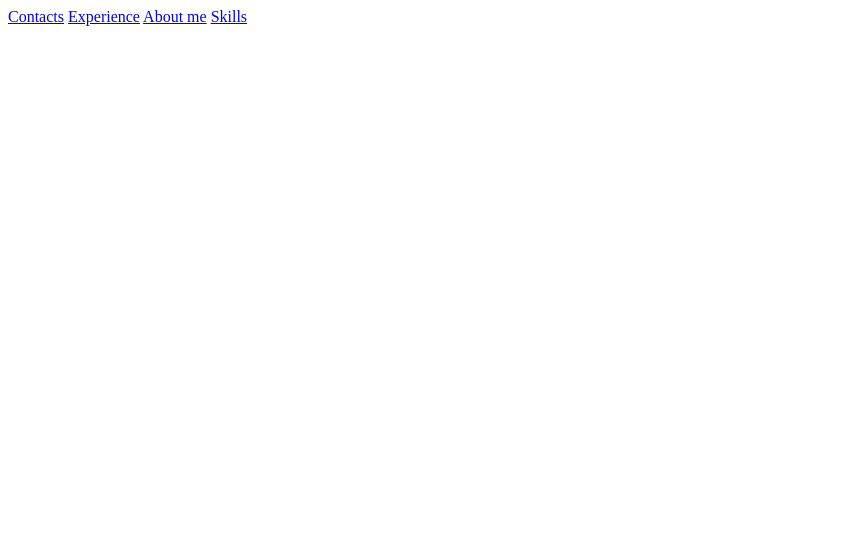
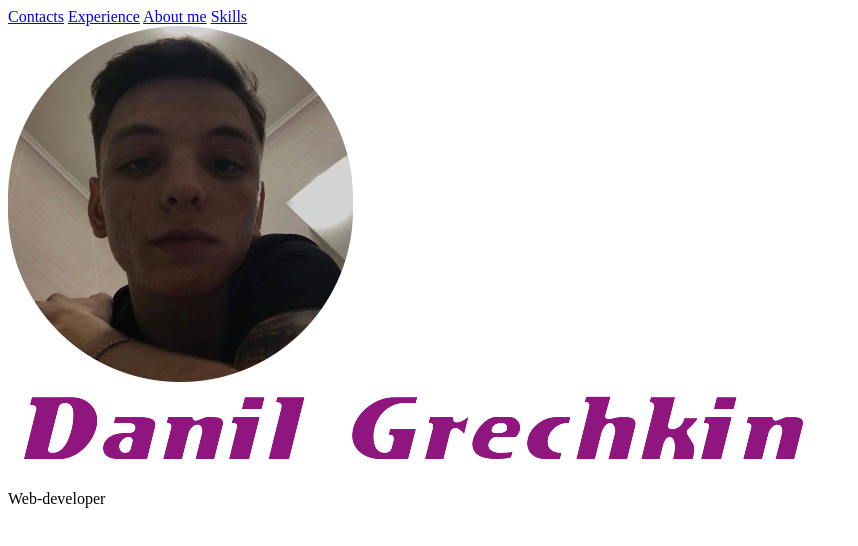
Before and after one commit to Grekalimbus/rsschool-cv, a plain HTML site: page index.html in a window 1280 px wide. Shown: the whole page, without its empty margins (0-858 px from the left). Drawn offline with Linux system fonts and the light colour scheme.

Commit message:
<!--СЕКЦИЯ1-->

```diff
--- a/index.html
+++ b/index.html
@@ -28,5 +28,21 @@
 			</div>
 		</header>
 		<!--ШАПКА-->
+		<!--СЕКЦИЯ1-->
+		<section class="section">
+			<div class="container">
+				<div class="info_section">
+					<div class="photo_top">
+						<img src="img/img_section/image1.png" alt="my_photo">
+					</div>
+					<div class="print_text_too">
+						<img src="img/img_section/image2.png" alt="" class="img_name">
+						<p class="text_web">Web-developer</p>
+					</div>
+				</div>
+
+			</div>
+		</section>
+		<!--СЕКЦИЯ1-->
 	</div>
 </body>
```
